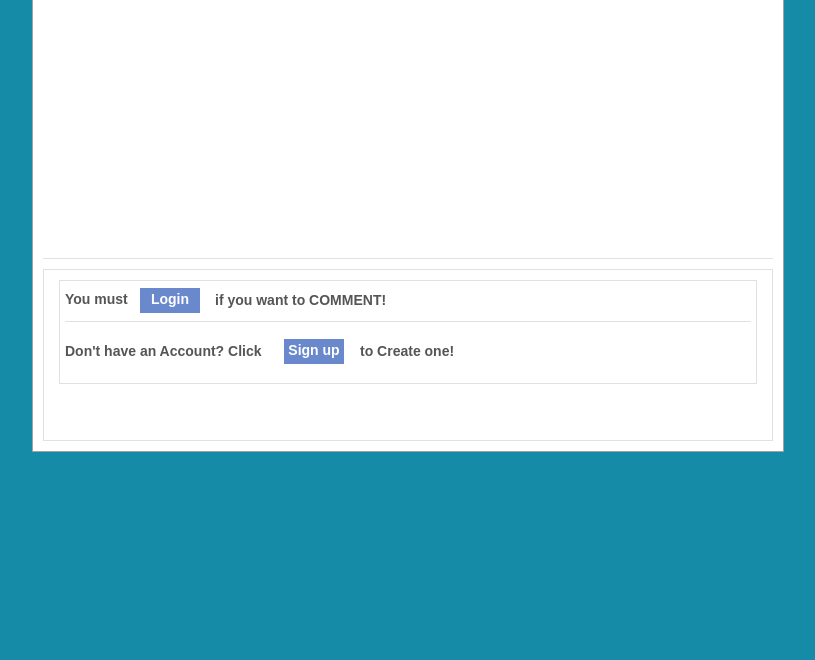
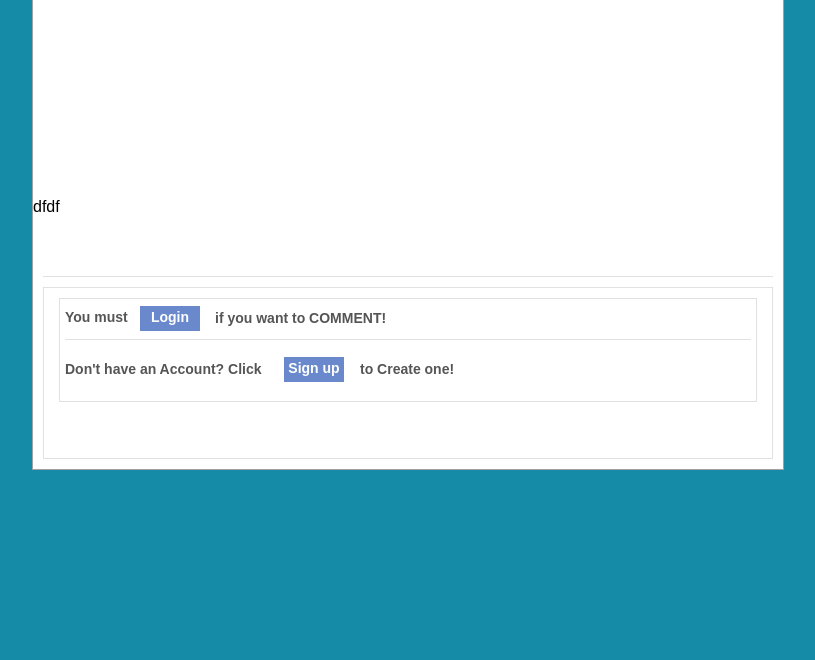
Before and after one commit to kevin42386/www, a PHP site: page / in a window 1280 px wide. Shown: the part 233-893 px from the top of the page, without its empty margins (232-1047 px from the left). Before the commit the page ends 685 px from the top, so only its background shows below. Run offline with PHP 8.4, Linux system fonts and the light colour scheme; some libraries are stand-ins or nearby versions.

Commit message:
Update index.php

```diff
--- a/index.php
+++ b/index.php
@@ -22,6 +22,7 @@
 				<center>
 					<iframe src="" frameborder="0" width="645" height="365"></iframe>
 					</div>
+				dfdf
 				</center>
 
 			<div class="page-data">
```
